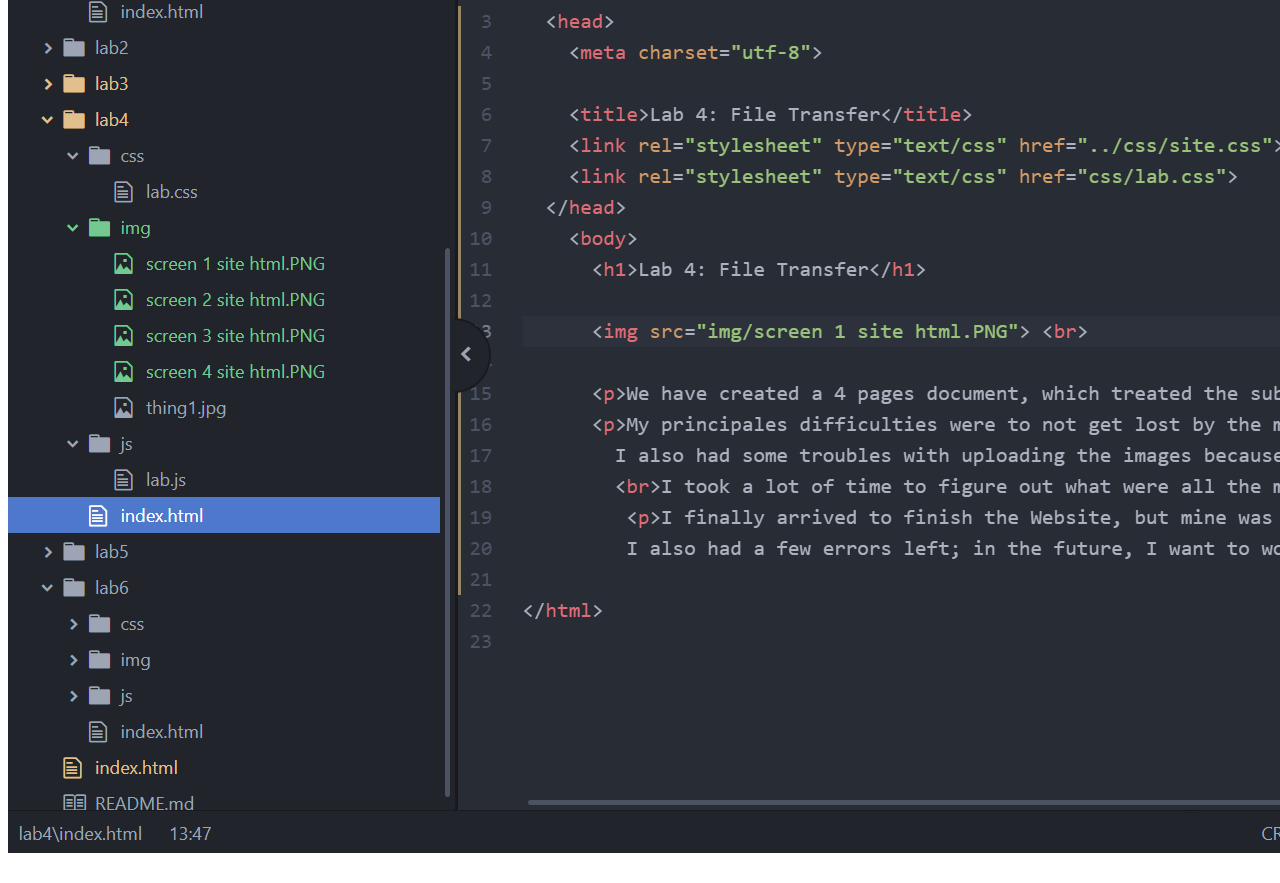
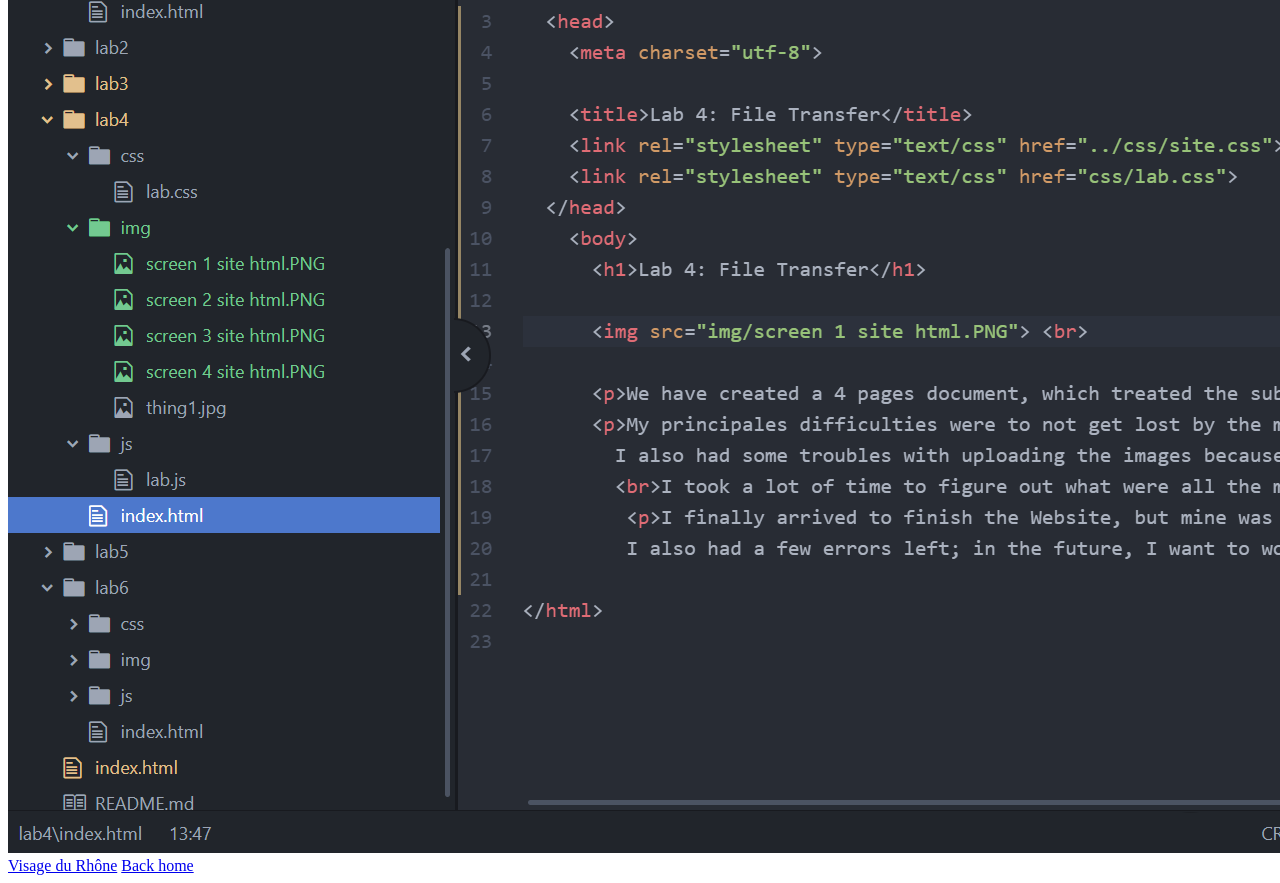
Before and after one commit to maspolice/cst251, a plain HTML site: page lab5/index.html in a window 1280 px wide. Shown: the part 2979-3862 px from the top of the page. Drawn offline with Linux system fonts and the light colour scheme.

Commit message:
Update index.html

```diff
--- a/lab5/index.html
+++ b/lab5/index.html
@@ -27,4 +27,9 @@
 
 				 <img src="img/screen code html lab4.PNG"> <br>
 
+				 	<a href="https://www.visagesdurhone.com/en/">Visage du Rhône</a>
+					<bottom>
+						<a href="../index.html">Back home</a>
+					</bottom>
+
 </html>
```
